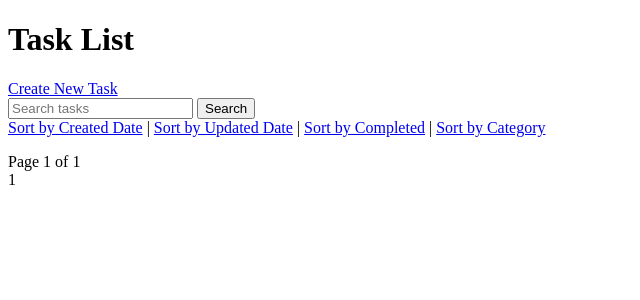
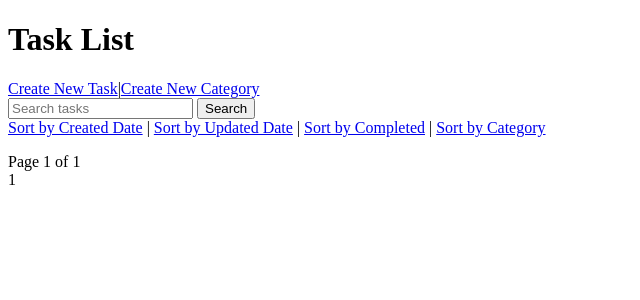
Before and after one commit to Mshita118/todo_app, a Django app: page / in a window 1280 px wide. Shown: the top 300 px of the page, without its empty margins (0-640 px from the left). Run offline with Django 5.2, Linux system fonts and the light colour scheme; data that the repository does not hold is empty.

Commit message:
カテゴリー作成画面の実装

```diff
--- a/todo/templates/todo/task_list.html
+++ b/todo/templates/todo/task_list.html
@@ -7,7 +7,7 @@
 </head>
 <body>
   <h1>Task List</h1>
-  <a href="{% url 'task_create' %}">Create New Task</a>
+  <a href="{% url 'task_create' %}">Create New Task</a>|<a href="{% url 'category_list' %}">Create New Category</a>
 
   <form method="get" action="">
     <input type="text" name="q" value="{{ query }}" placeholder="Search tasks">
--- a/todo/urls.py
+++ b/todo/urls.py
@@ -7,4 +7,10 @@ urlpatterns = [
     path('task/create/', views.task_create, name='task_create'),
     path('task/<int:pk>/update/', views.task_update, name='task_update'),
     path('task/<int:pk>/delete/', views.task_delete, name='task_delete'),
+    path('categories/', views.category_list, name='category_list'),
+    path('categories/add/', views.category_create, name='category_create'),
+    path('categories/edit/<int:pk>/',
+         views.category_update, name='category_update'),
+    path('categories/delete/<int:pk>/',
+         views.category_delete, name='category_delete'),
 ]
--- a/todo/views.py
+++ b/todo/views.py
@@ -1,6 +1,7 @@
 from django.shortcuts import render, get_object_or_404, redirect
 from .models import Task, Category
-from .forms import TaskForm
+from .forms import TaskForm, CategoryForm
+from django.contrib import messages
 from django.db.models import Q
 from django.core.paginator import Paginator
 
@@ -72,3 +73,44 @@ def task_delete(request, pk):
 def task_detail(request, pk):
     task = get_object_or_404(Task, pk=pk)
     return render(request, 'todo/task_detail.html', {'task': task})
+
+
+def category_list(request):
+    categories = Category.objects.all()
+    return render(request, 'todo/category_list.html', {'categories': categories})
+
+
+def category_create(request):
+    if request.method == 'POST':
+        form = CategoryForm(request.POST)
+        if form.is_valid():
+            form.save()
+            messages.success(request, 'Category created successfully!')
+            return redirect('category_list')
+    else:
+        form = CategoryForm()
+
+    return render(request, 'todo/category_form.html', {'form': form})
+
+
+def category_update(request, pk):
+    category = get_object_or_404(Category, pk=pk)
+    if request.method == 'POST':
+        form = CategoryForm(request.POST, instance=category)
+        if form.is_valid():
+            form.save()
+            messages.success(request, 'Category updated successfully!')
+            return redirect('category_list')
+    else:
+        form = CategoryForm(instance=category)
+
+    return render(request, 'todo/category_form.html', {'form': form, 'category': category})
+
+
+def category_delete(request, pk):
+    category = get_object_or_404(Category, pk=pk)
+    if request.method == 'POST':
+        category.delete()
+        messages.success(request, 'Category deleted successfully!')
+        return redirect('category_list')
+    return render(request, 'todo/category_confirm_delete.html', {'category': category})
```
Also changed, not shown: todo/forms.py (+10 -0 lines), todo/templates/todo/category_confirm_delete.html (added, +7 -0 lines), todo/templates/todo/category_form.html (added, +7 -0 lines), todo/templates/todo/category_list.html (added, +16 -0 lines).
